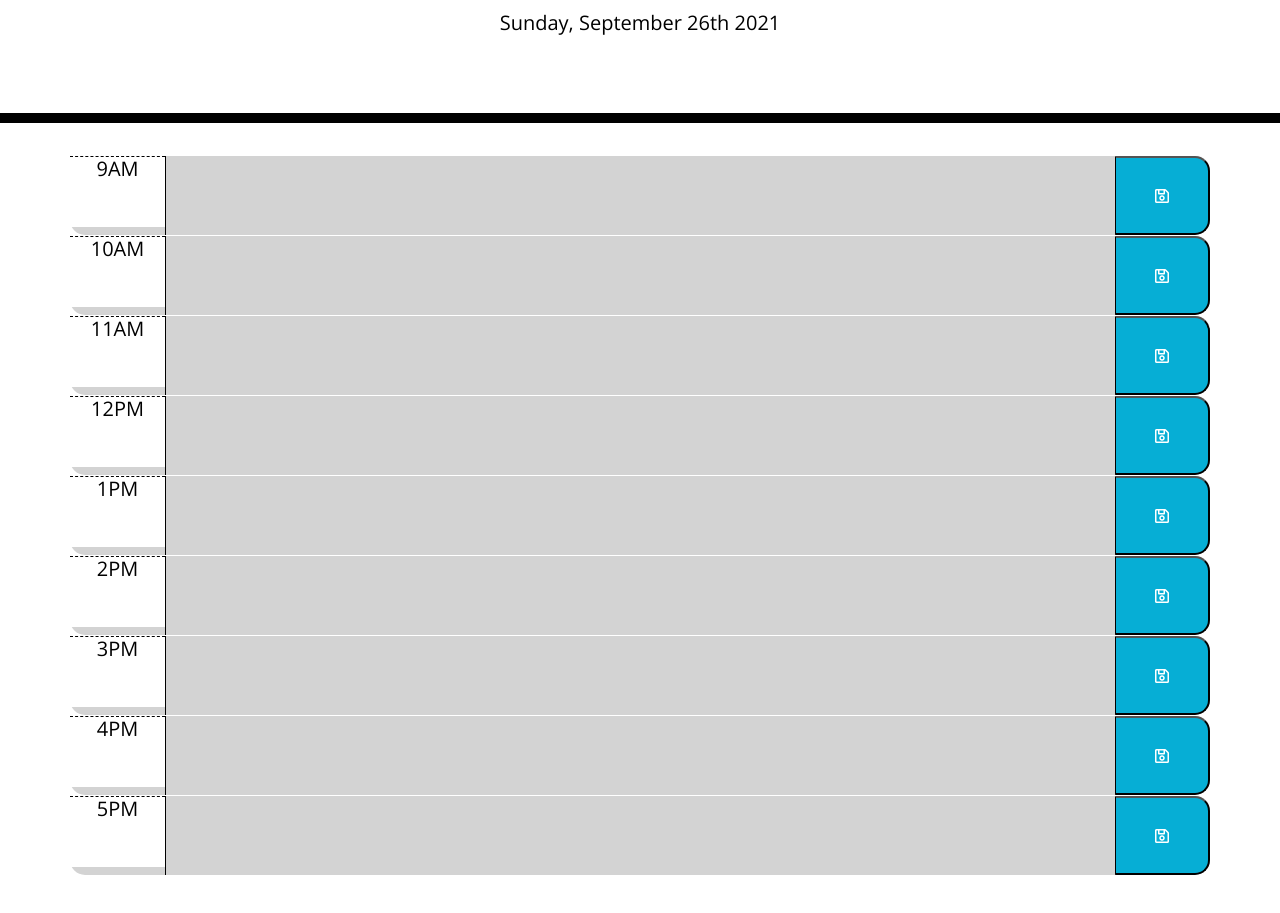
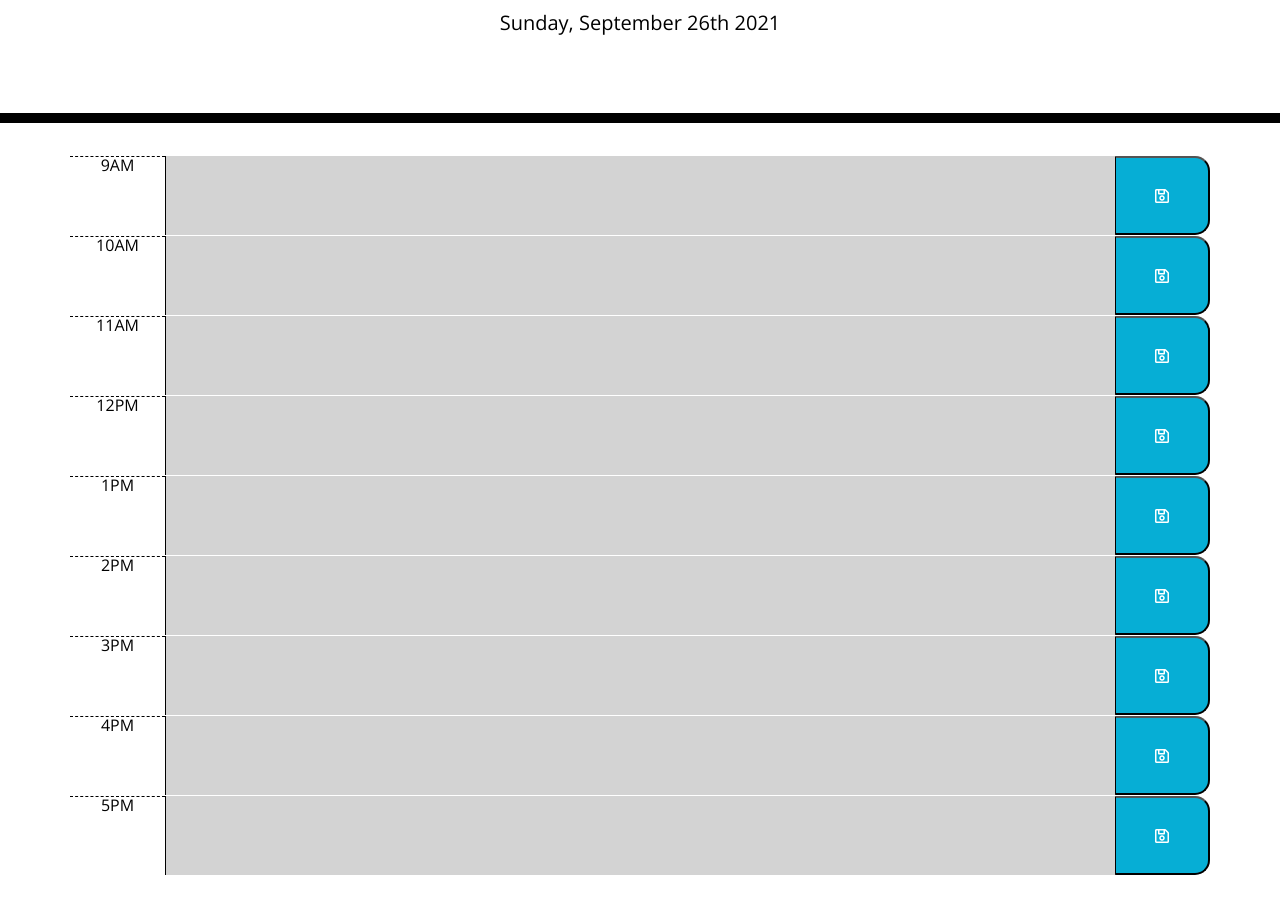
Before and after one commit to eeleelksm/eeleeksm.challenge5, a plain HTML site: page index.html in a window 1280 px wide. Shown: the part 181-1094 px from the top of the page. Drawn offline with nearby package versions, Linux system fonts and the light colour scheme.

Commit message:
h5 to div to fix overflow

```diff
--- a/assets/script.js
+++ b/assets/script.js
@@ -3,11 +3,13 @@ var dateToday = moment().format("dddd, MMMM Do YYYY");
 $("#currentDay").html(dateToday);
 
 var trackTime = function() {
+  // start of the work day, 9am
   let count = 9
   var currentHour = moment().hour();
 
     // changing time block background color based on time
   $(".time-block").each(function() {
+    //iterate between the hours 9-17
     var blockTime = count;
     count++
     // based on the time, change color for present, past and future
@@ -41,6 +43,7 @@ $(".saveBtn").on("click", function() {
 })
 
 // adding and retrieving textarea information from localStorage that is saved
+$("#9-hour .description").val(localStorage.getItem("9-hour"));
 $("#10-hour .description").val(localStorage.getItem("10-hour"));
 $("#11-hour .description").val(localStorage.getItem("11-hour"));
 $("#12-hour .description").val(localStorage.getItem("12-hour"));
--- a/index.html
+++ b/index.html
@@ -31,55 +31,55 @@
     <div class="container">
 
       <div id="9-hour" class="row time-block">
-        <h5 class="col-md-1 hour">9AM</h5>
+        <div class="col-md-1 hour">9AM</div>
         <textarea class="col-md-10 description"></textarea>
         <button class="col-md-1 saveBtn"><i class="far fa-save"></i></button>
       </div>
 
       <div id="10-hour" class="row time-block">
-        <h5 class="col-md-1 hour">10AM</h5>
+        <div class="col-md-1 hour">10AM</div>
         <textarea class="col-md-10 description"></textarea>
         <button class="col-md-1 saveBtn"><i class="far fa-save"></i></button>
       </div>
 
       <div id="11-hour" class="row time-block">
-        <h5 class="col-md-1 hour">11AM</h5>
+        <div class="col-md-1 hour">11AM</div>
         <textarea class="col-md-10 description"></textarea>
         <button class="col-md-1 saveBtn"><i class="far fa-save"></i></button>
       </div>
 
       <div id="12-hour" class="row time-block">
-        <h5 class="col-md-1 hour">12PM</h5>
+        <div class="col-md-1 hour">12PM</div>
         <textarea class="col-md-10 description"></textarea>
         <button class="col-md-1 saveBtn"><i class="far fa-save"></i></button>
       </div>
 
       <div id="13-hour" class="row time-block">
-        <h5 class="col-md-1 hour">1PM</h5>
+        <div class="col-md-1 hour">1PM</div>
         <textarea class="col-md-10 description"></textarea>
         <button class="col-md-1 saveBtn"><i class="far fa-save"></i></button>
       </div>
 
       <div id="14-hour" class="row time-block">
-        <h5 class="col-md-1 hour">2PM</h5>
+        <div class="col-md-1 hour">2PM</div>
         <textarea class="col-md-10 description"></textarea>
         <button class="col-md-1 saveBtn"><i class="far fa-save"></i></button>
       </div>
 
       <div id="15-hour" class="row time-block">
-        <h5 class="col-md-1 hour">3PM</h5>
+        <div class="col-md-1 hour">3PM</div>
         <textarea class="col-md-10 description"></textarea>
         <button class="col-md-1 saveBtn"><i class="far fa-save"></i></button>
       </div>
 
       <div id="16-hour" class="row time-block">
-        <h5 class="col-md-1 hour">4PM</h5>
+        <div class="col-md-1 hour">4PM</div>
         <textarea class="col-md-10 description"></textarea>
         <button class="col-md-1 saveBtn"><i class="far fa-save"></i></button>
       </div>
 
       <div id="17-hour" class="row time-block mb-5">
-        <h5 class="col-md-1 hour">5PM</h5>
+        <div class="col-md-1 hour">5PM</div>
         <textarea class="col-md-10 description"></textarea>
         <button class="col-md-1 saveBtn"><i class="far fa-save"></i></button>
       </div>
```
